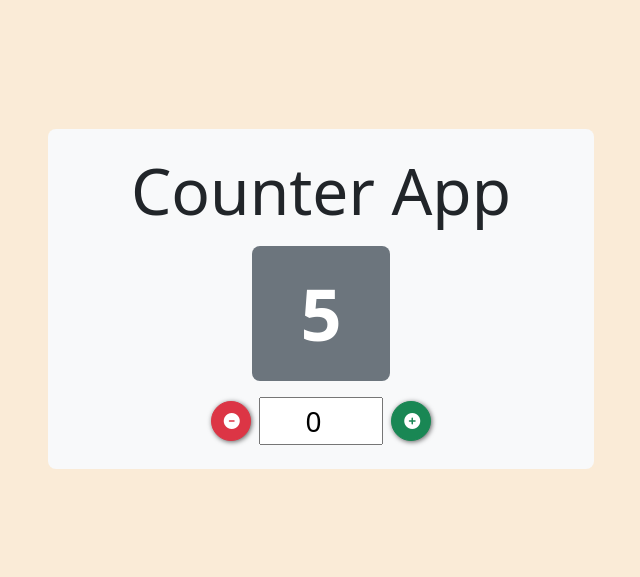
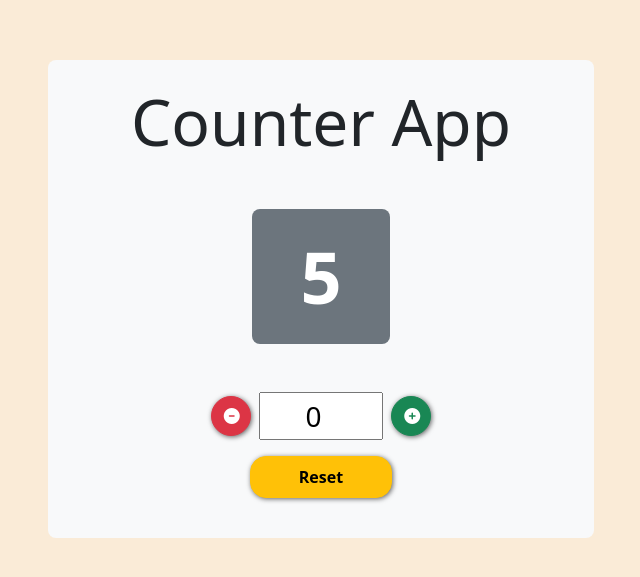
Before and after one commit to kaikem/counter-app, a React (Vite) app: page / in a window 1280 px wide. Shown: the part 101-678 px from the top of the page, without its empty margins (319-959 px from the left). Built offline with nearby package versions, Linux system fonts and the light colour scheme.

Commit message:
Reset btn & naming

```diff
--- a/src/App.jsx
+++ b/src/App.jsx
@@ -15,11 +15,14 @@ function App() {
                 <Row rowProperties=" d-flex justify-content-center h-100">
                     <Col colProperties="-6 d-flex justify-content-center align-items-center">
                         <CounterBody title="Counter App">
-                            <div id="counterDisplay" className="counter-display d-inline-block rounded-3 text-bg-secondary px-5 py-4 my-3">
-                                <span className="display-2 fw-bold">5</span>
+                            <div id="counterCont" className="counter-cont d-inline-block rounded-3 text-bg-secondary px-5 py-4 my-5">
+                                <span id="counterDisplay" className="counter-display display-2 fw-bold">
+                                    5
+                                </span>
                             </div>
 
-                            <div id="counterControls" className="counter-controls d-flex justify-content-center align-items-center">
+                            <div id="counterControls" className="counter-controls">
+                                <div className="d-flex justify-content-center align-items-center">
                                     <CounterBtn btnBg="danger">
                                         <i className="fa-solid fa-circle-minus"></i>
                                     </CounterBtn>
@@ -27,6 +30,10 @@ function App() {
                                     <CounterBtn btnBg="success">
                                         <i className="fa-solid fa-circle-plus"></i>
                                     </CounterBtn>
+                                </div>
+                                <div className="d-flex justify-content-center align-items-center">
+                                    <button className="reset-btn rounded-4 fw-bold btn btn-warning px-5 py-2 my-3">Reset</button>
+                                </div>
                             </div>
                         </CounterBody>
                     </Col>
--- a/src/index.css
+++ b/src/index.css
@@ -2,3 +2,13 @@ body {
     height: 100vh;
     background-color: antiquewhite !important;
 }
+
+.reset-btn {
+    box-shadow: 1px 1px 5px rgba(0, 0, 0, 0.6);
+    transition: all 0.2s ease-out;
+}
+
+.reset-btn:active {
+    transform: scale(0.98);
+    box-shadow: none;
+}
```
Lines whose indentation alone changed are shown as unchanged.
